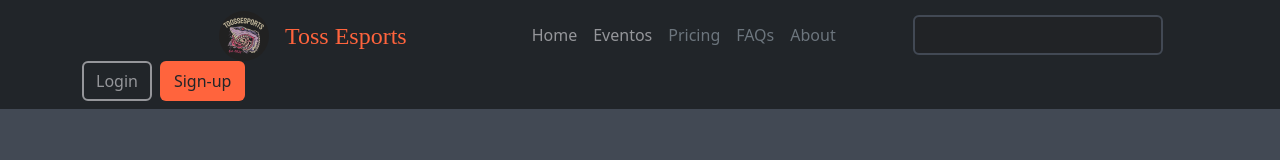
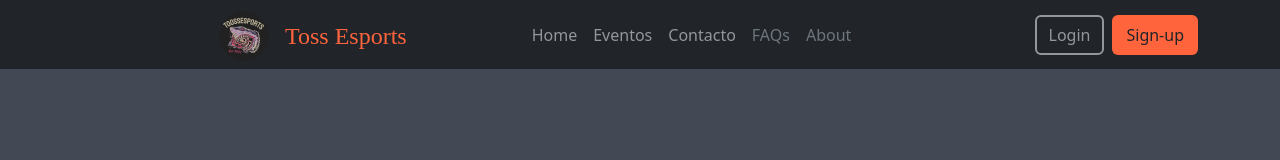
Before and after one commit to AlejandroSt06/TossEsport-Website, a React (Vite) app: page / in a window 1280 px wide. Shown: the top 160 px of the page. Built offline with nearby package versions, Linux system fonts and the light colour scheme; a web font is replaced by a local one.

Commit message:
add contact route

```diff
--- a/src/App.css
+++ b/src/App.css
@@ -274,5 +274,7 @@ color: var(--main-text-color);
   }
   .gcse-searchbox{
     height: 40px;
-    border: 2px solid var(--bg-color);
+
+    width: 200px;
+
   }
--- a/src/App.jsx
+++ b/src/App.jsx
@@ -2,15 +2,15 @@
 import { BrowserRouter, Routes, Route } from 'react-router-dom';
 import HomePage from './Pages/HomePage/home';
 import Events from './Pages/Events/Events';
-
+import Contact from './Pages/Contact/Contact';
 function App() {
   console.log("App rendered")
   return (
     <BrowserRouter>
       <Routes>
-        <Route exact path="/" element={<HomePage />} />
+        <Route  path="/" element={<HomePage />} />
         <Route exact path="/eventos" element={<Events />} />
-
+        <Route exact path="/contacto" element={<Contact />} />
       </Routes>
     </BrowserRouter>
   );
--- /dev/null
+++ b/src/Components/Carousel/Carousel.css
@@ -0,0 +1,4 @@
+.carousel {
+    position: relative;
+    z-index: 0;
+  }
--- a/src/Components/Carousel/Carousel.jsx
+++ b/src/Components/Carousel/Carousel.jsx
@@ -1,3 +1,4 @@
+import "./Carousel.css"
 function Carousel(){
 const image1 = "https://picsum.photos/1300/500"
 const image2 = "https://picsum.photos/1301/500"
@@ -7,7 +8,7 @@ const image3 = "https://picsum.photos/1302/500"
 <h2 className = "text-center mb-5">Eventos Recientes</h2>
 <div id="carouselExampleCaptions" class="carousel slide pb-5 mb-5">
   <div class="carousel-indicators">
-    <button type="button" data-bs-target="#carouselExampleCaptions" data-bs-slide-to="0" class="active" aria-current="true" aria-label="Slide 1"></button>
+    <button type="button" data-bs-target="#carouselExampleCaptions"  class="active" aria-current="true" aria-label="Slide 1"></button>
     <button type="button" data-bs-target="#carouselExampleCaptions" data-bs-slide-to="1" aria-label="Slide 2"></button>
     <button type="button" data-bs-target="#carouselExampleCaptions" data-bs-slide-to="2" aria-label="Slide 3"></button>
   </div>
--- a/src/Components/Header/Header.jsx
+++ b/src/Components/Header/Header.jsx
@@ -25,13 +25,15 @@ function Header(){
         <ul className=" nav col-12 col-lg-auto me-lg-auto mb-2 justify-content-center mb-md-0 top-header-nav">
           <li><a href="/" className="nav-link px-2 ">Home</a></li>
           <li><a href="/eventos" className="nav-link px-2 ">Eventos</a></li>
-          <li><a href="#" className="nav-link px-2 text-secondary">Pricing</a></li>
+          <li><a href="/contacto" className="nav-link px-2">Contacto</a></li>
           <li><a href="#" className="nav-link px-2 text-secondary">FAQs</a></li>
           <li><a href="#" className="nav-link px-2 text-secondary">About</a></li>
         </ul>
         <div className='col-0 col-lg-auto'></div>
-        {/* <form className="col-12 d-none d-xxl-flex  col-lg-auto mb-3 mb-lg-0 me-lg-3" role="search"> */}
+         <form className="col-12 d-none d-xxl-flex  col-lg-auto mb-3 mb-lg-0 me-lg-3" role="search">
+
 <Search></Search>
+</form>
 
 
         <div className="text-end col-lg-auto d-none d-lg-flex">
--- a/src/Components/Header/SearchEngine/SearchEngine.jsx
+++ b/src/Components/Header/SearchEngine/SearchEngine.jsx
@@ -16,7 +16,7 @@ function Search() {
   }, []);
 
   return (
-    <div className="gcse-searchbox form-control form-control-dark"></div>
+    <input className="gcse-searchbox form-control form-control-dark"></input>
   );
 }
 
--- /dev/null
+++ b/src/Pages/Contact/Contact.jsx
@@ -0,0 +1,11 @@
+import React from "react";
+import Header from "../../Components/Header/Header";
+
+function Contact(){
+    return (
+    <>
+    <Header/>
+    </>
+    )
+}
+export default Contact;
```
Also changed, not shown: src/Pages/Contact/contact.html (added, +11 -0 lines).
